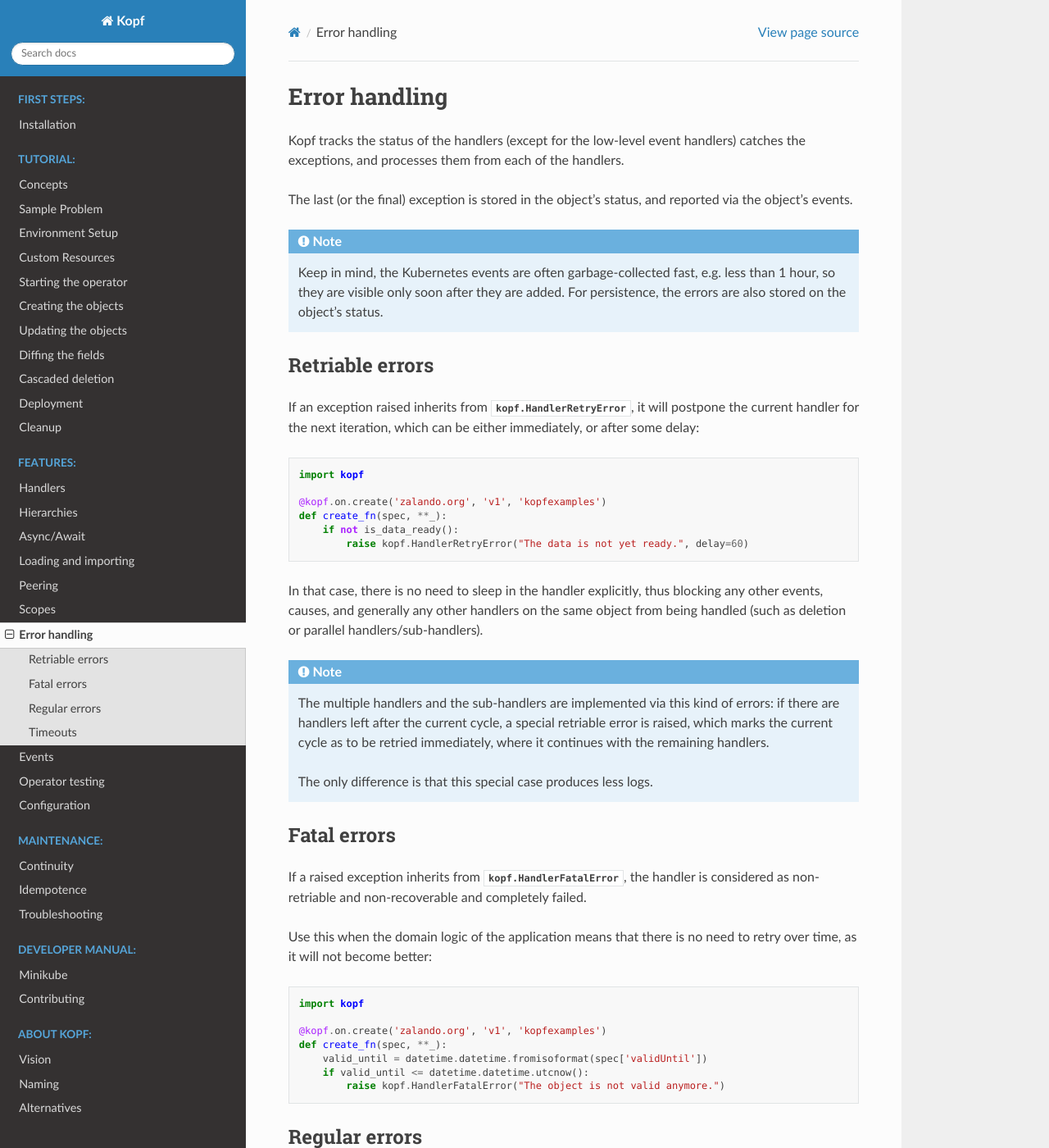
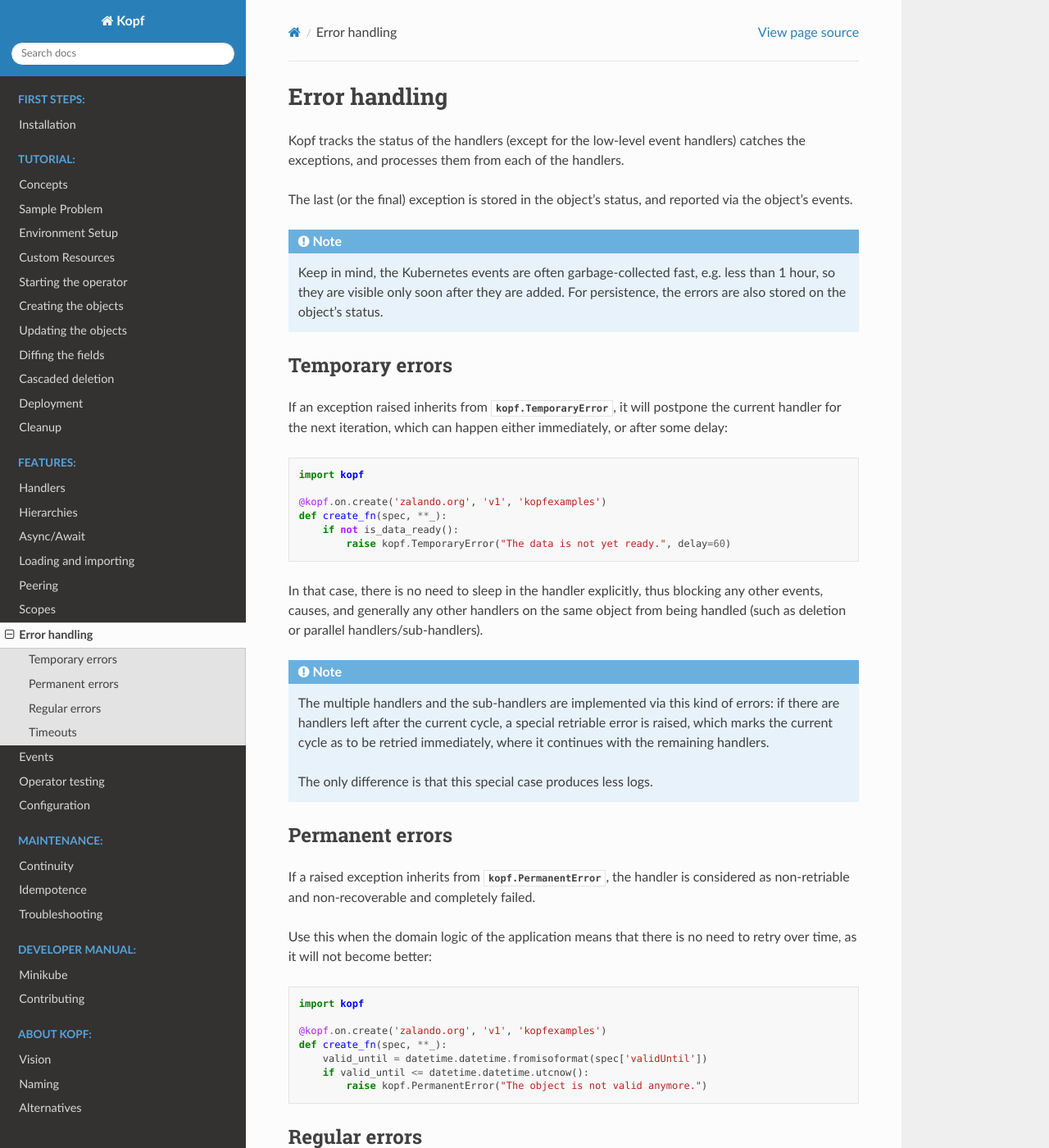
Before and after one commit to nolar/kopf, a Sphinx documentation site: the page built from docs/errors.rst, in a window 1280 px wide and 1400 px high. Shown: the whole window at 82% size. Built offline with Sphinx 7.4.7 and the Read the Docs theme 2.0.0, drawn with Linux system fonts in a browser that asks for light colours; pages that are not in the unit, such as notebooks, are missing from menus; some of the changed text lies outside the part shown.

Commit message:
Rename handler retry/fatal errors for better English and more clarity

```diff
--- a/docs/errors.rst
+++ b/docs/errors.rst
@@ -14,19 +14,19 @@ and reported via the object's events.
     For persistence, the errors are also stored on the object's status.
 
 
-Retriable errors
+Temporary errors
 ================
 
-If an exception raised inherits from `kopf.HandlerRetryError`,
+If an exception raised inherits from `kopf.TemporaryError`,
 it will postpone the current handler for the next iteration,
-which can be either immediately, or after some delay::
+which can happen either immediately, or after some delay::
 
     import kopf
 
     @kopf.on.create('zalando.org', 'v1', 'kopfexamples')
     def create_fn(spec, **_):
         if not is_data_ready():
-            raise kopf.HandlerRetryError("The data is not yet ready.", delay=60)
+            raise kopf.TemporaryError("The data is not yet ready.", delay=60)
 
 In that case, there is no need to sleep in the handler explicitly, thus blocking
 any other events, causes, and generally any other handlers on the same object
@@ -42,10 +42,10 @@ from being handled (such as deletion or parallel handlers/sub-handlers).
     The only difference is that this special case produces less logs.
 
 
-Fatal errors
-============
+Permanent errors
+================
 
-If a raised exception inherits from `kopf.HandlerFatalError`, the handler
+If a raised exception inherits from `kopf.PermanentError`, the handler
 is considered as non-retriable and non-recoverable and completely failed.
 
 Use this when the domain logic of the application means that there
@@ -57,7 +57,7 @@ is no need to retry over time, as it will not become better::
     def create_fn(spec, **_):
         valid_until = datetime.datetime.fromisoformat(spec['validUntil'])
         if valid_until <= datetime.datetime.utcnow():
-            raise kopf.HandlerFatalError("The object is not valid anymore.")
+            raise kopf.PermanentError("The object is not valid anymore.")
 
 
 
@@ -80,7 +80,7 @@ The overall runtime of the handler can be limited::
 
     @kopf.on.create('zalando.org', 'v1', 'kopfexamples', timeout=60*60)
     def create_fn(spec, **_):
-        raise kopf.HandlerRetryError(delay=60)
+        raise kopf.TemporaryError(delay=60)
 
 If the handler is not succeeded within this time, it is considered
 as fatally failed.
--- a/docs/idempotence.rst
+++ b/docs/idempotence.rst
@@ -29,11 +29,11 @@ within one handling cycle.
 
     async def create_a(retry, **kwargs):
         if retry < 2:
-            raise kopf.HandlerRetryError("Not ready yet.", delay=10)
+            raise kopf.TemporaryError("Not ready yet.", delay=10)
 
     async def create_b(retry, **kwargs):
         if retry < 6:
-            raise kopf.HandlerRetryError("Not ready yet.", delay=10)
+            raise kopf.TemporaryError("Not ready yet.", delay=10)
 
 In this example, both ``create_a`` & ``create_b`` are submitted to Kopf
 as the sub-handlers of ``create`` on every attempt to execute it.
--- a/docs/walkthrough/creation.rst
+++ b/docs/walkthrough/creation.rst
@@ -63,7 +63,7 @@ We will use the official Kubernetes client library:
         name = meta.get('name')
         size = spec.get('size')
         if not size:
-            raise kopf.HandlerFatalError(f"Size must be set. Got {size!r}.")
+            raise kopf.PermanentError(f"Size must be set. Got {size!r}.")
 
         path = os.path.join(os.path.dirname(__file__), 'pvc.yaml')
         tmpl = open(path, 'rt').read()
--- a/docs/walkthrough/deletion.rst
+++ b/docs/walkthrough/deletion.rst
@@ -45,7 +45,7 @@ Let's extend the creation handler:
         name = meta.get('name')
         size = spec.get('size')
         if not size:
-            raise kopf.HandlerFatalError(f"Size must be set. Got {size!r}.")
+            raise kopf.PermanentError(f"Size must be set. Got {size!r}.")
 
         path = os.path.join(os.path.dirname(__file__), 'pvc-tpl.yaml')
         tmpl = open(path, 'rt').read()
--- a/docs/walkthrough/updates.rst
+++ b/docs/walkthrough/updates.rst
@@ -36,7 +36,7 @@ with one additional line:
         name = meta.get('name')
         size = spec.get('size')
         if not size:
-            raise kopf.HandlerFatalError(f"Size must be set. Got {size!r}.")
+            raise kopf.PermanentError(f"Size must be set. Got {size!r}.")
 
         path = os.path.join(os.path.dirname(__file__), 'pvc-tpl.yaml')
         tmpl = open(path, 'rt').read()
@@ -76,7 +76,7 @@ and patches the PVC with the new size from the EVC::
 
         size = spec.get('create_fn', {}).get('size', None)
         if not size:
-            raise kopf.HandlerFatalError(f"Size must be set. Got {size!r}.")
+            raise kopf.PermanentError(f"Size must be set. Got {size!r}.")
 
         pvc_name = status['pvc-name']
         pvc_patch = {'spec': {'resources': {'requests': {'storage': size}}}}
```
Also changed, not shown: kopf/__init__.py (+7 -4 lines), 3 other files.
